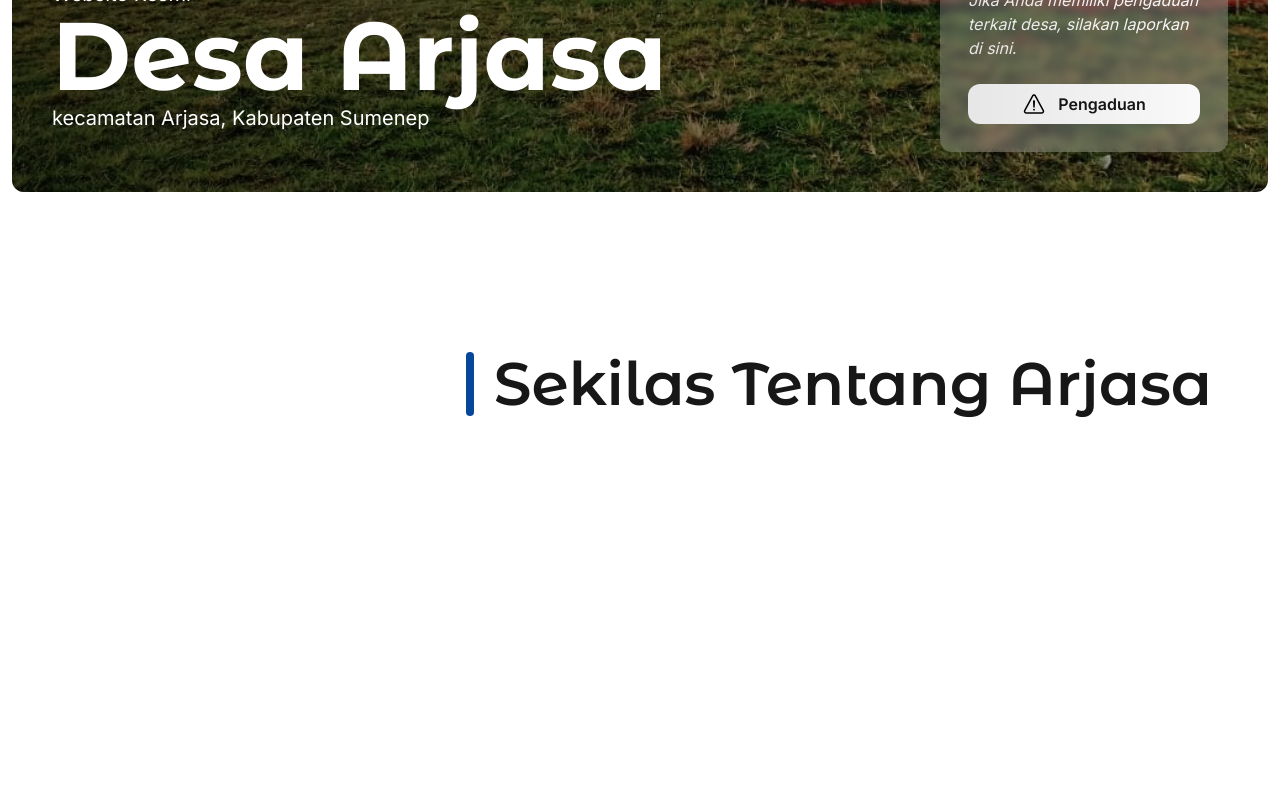
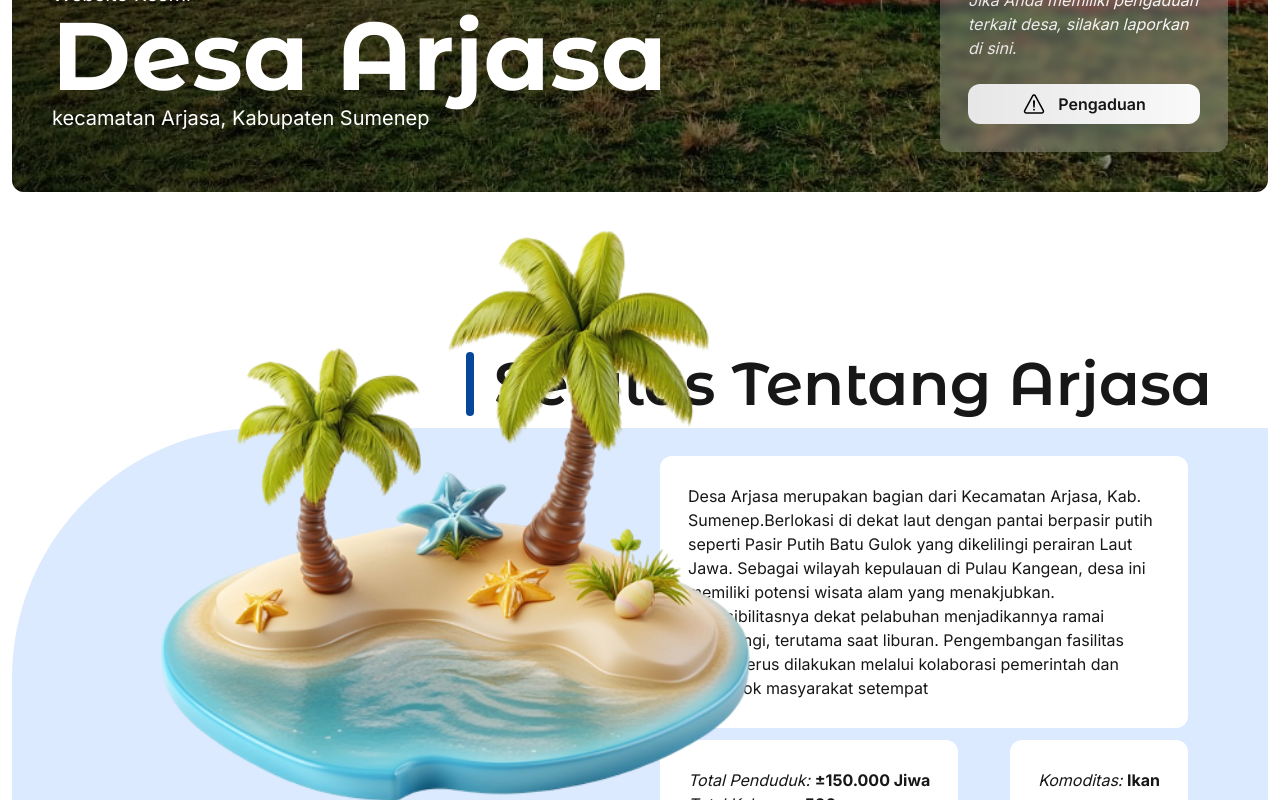
Before and after one commit to dhandiyy/desa-app, a Next.js app: page / in a window 1280 px wide. Shown: the part 724-1524 px from the top of the page. Before the commit the page ends 1152 px from the top, so only its background shows below. Built offline with nearby package versions, Linux system fonts and the light colour scheme.

Commit message:
add smallcard component and fix layout

```diff
--- a/src/app/layout.tsx
+++ b/src/app/layout.tsx
@@ -1,8 +1,7 @@
 import type { Metadata } from "next";
 import "./globals.css";
 import Navbar from "@/components/Navbar";
-import { Montserrat_Alternates, Inter } from 'next/font/google'
-
+import { Montserrat_Alternates, Inter } from "next/font/google";
 
 export const metadata: Metadata = {
 	title: "Create Next App",
@@ -10,21 +9,20 @@ export const metadata: Metadata = {
 };
 
 const inter = Inter({
-  weight: ['100', '200', '300', '400', '500', '600', '700', '800', '900'],
-  subsets: ['latin'],
-  style: ['normal', 'italic'],
-  variable: '--font-inter',
-  display: 'swap'
-})
+	weight: ["100", "200", "300", "400", "500", "600", "700", "800", "900"],
+	subsets: ["latin"],
+	style: ["normal", "italic"],
+	variable: "--font-inter",
+	display: "swap",
+});
 
 const montserrat = Montserrat_Alternates({
-  weight: ['100', '200', '300', '400', '500', '600', '700', '800', '900'],
-  style: ['normal', 'italic'],
-  subsets: ['latin'],
-  variable: '--font-montserrat',
-  display: 'swap'
-})
-
+	weight: ["100", "200", "300", "400", "500", "600", "700", "800", "900"],
+	style: ["normal", "italic"],
+	subsets: ["latin"],
+	variable: "--font-montserrat",
+	display: "swap",
+});
 
 export default function RootLayout({
 	children,
@@ -32,9 +30,12 @@ export default function RootLayout({
 	children: React.ReactNode;
 }>) {
 	return (
-    <html lang="en" className={`${inter.variable} ${montserrat.variable}`}>
+		<html
+			lang="en"
+			className={`${inter.variable} ${montserrat.variable}`}
+		>
 			<body className="p-3">
-        <Navbar/>
+				<Navbar />
 				{children}
 			</body>
 		</html>
--- a/src/app/page.tsx
+++ b/src/app/page.tsx
@@ -1,11 +1,52 @@
 import Hero from "@/components/Hero";
+import SmallCard from "@/components/SmallCard";
 import Title from "@/components/Title";
+import Image from "next/image";
+export default function Home() {
+	const textArjasa =
+		"Desa Arjasa merupakan bagian dari Kecamatan Arjasa, Kab. Sumenep.Berlokasi di dekat laut dengan pantai berpasir putih seperti Pasir Putih Batu Gulok yang dikelilingi perairan Laut Jawa. Sebagai wilayah kepulauan di Pulau Kangean, desa ini memiliki potensi wisata alam yang menakjubkan. Aksesibilitasnya dekat pelabuhan menjadikannya ramai dikunjungi, terutama saat liburan. Pengembangan fasilitas wisata terus dilakukan melalui kolaborasi pemerintah dan kelompok masyarakat setempat";
 
-export default function Home() {
-  return (
-    <div>
-      <Hero/>
-      <Title/>
-    </div>
-  )
+	return (
+		<div>
+			<Hero />
+			<Title />
+			<div className="h-screen w-full bg-blue-100 rounded-tl-[250px] mt-3">
+				<div className="grid grid-cols-2 justify-between gap-10 px-20 py-7">
+					<div>
+						<div className="absolute -translate-y-60 translate-x-16">
+							<Image
+								src="/sea1.png"
+								alt="Deskripsi hero section"
+								width={600}
+								height={600}
+								sizes="(max-width: 768px) 130vw, 80vw"
+							/>
+						</div>
+					</div>
+					<div>
+						<SmallCard text={textArjasa} />
+						<div className="flex mt-3 justify-between">
+							<div className="bg-white rounded-xl p-7">
+								<p>
+									<i>Total Penduduk: </i>
+									<b>±150.000 Jiwa</b>
+								</p>
+								<p>
+									<i>Total Keluarga: </i>
+									<b>500</b>
+								</p>
+							</div>
+							<div className="bg-white rounded-xl p-7">
+								<p>
+									<i>Komoditas: </i>
+									<b>Ikan</b>
+								</p>
+							</div>
+						</div>
+						<button className="bg-primary px-7 py-3 rounded-full mt-3 text-white">Profile Desa</button>
+					</div>
+				</div>
+			</div>
+		</div>
+	);
 }
--- /dev/null
+++ b/src/components/SmallCard.tsx
@@ -0,0 +1,15 @@
+import React from "react";
+
+interface SmallCardProps {
+	text: string;
+}
+
+const SmallCard: React.FC<SmallCardProps> = ({ text }) => {
+	return (
+		<div className="bg-white p-7 rounded-xl">
+			<p className="">{text}</p>
+		</div>
+	);
+};
+
+export default SmallCard;
```
Also changed, not shown: public/sea1.png (added). Lines whose indentation alone changed are shown as unchanged.
